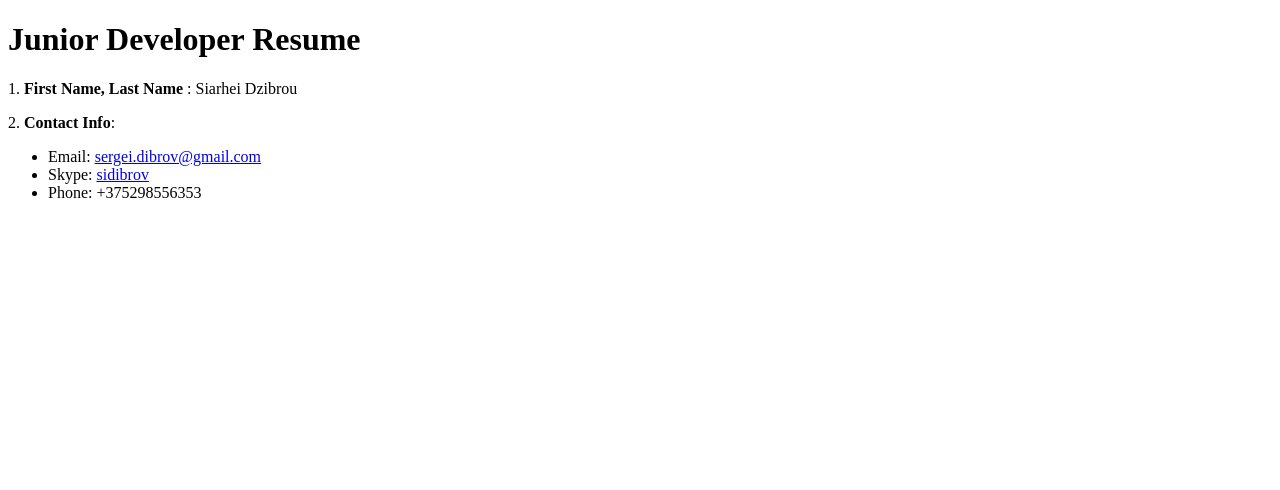
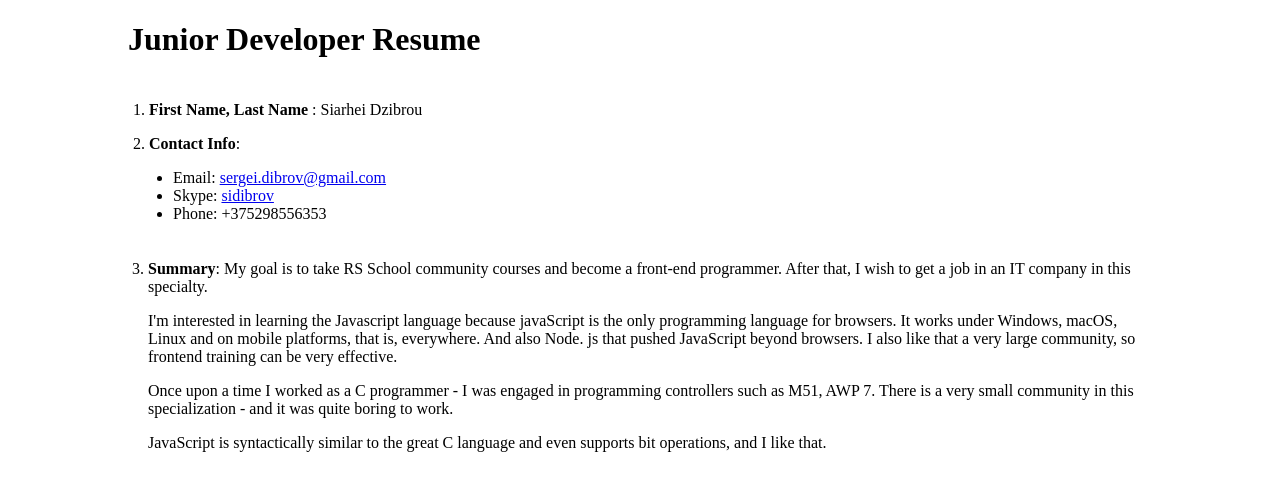
Before and after one commit to sidibrov/rsschool-cv, a plain HTML site: page index.html in a window 1280 px wide. Drawn offline with Linux system fonts and the light colour scheme.

Commit message:
feat: add items 3 of CV, add stylesheet

```diff
--- a/index.html
+++ b/index.html
@@ -4,6 +4,7 @@
     <meta charset="UTF-8">
     <meta name="viewport" content="width=device-width, initial-scale=1.0">
     <meta http-equiv="X-UA-Compatible" content="ie=edge">
+    <link rel="stylesheet" href="style.css">
     <title>Rsschool-cv-html</title>
 </head>
 <body>
@@ -20,5 +21,20 @@
     </div>
     </div>
     <div class="clearfix"></div>
+    <ol start="3">
+        <li>
+            <p><strong>Summary</strong>:
+                My goal is to take RS School community courses and become a front-end programmer. After that, I wish to
+                get a job in an IT company in this specialty.</p>
+            <p>I'm interested in learning the Javascript language because javaScript is the only programming language
+                for browsers. It works under Windows, macOS, Linux and on mobile platforms, that is, everywhere. And
+                also Node. js that pushed JavaScript beyond browsers. I also like that a very large community, so
+                frontend training can be very effective.</p>
+            <p>Once upon a time I worked as a C programmer - I was engaged in programming controllers such as M51, AWP
+                7. There is a very small community in this specialization - and it was quite boring to work.</p>
+            <p>JavaScript is syntactically similar to the great C language and even supports bit operations, and I like
+                that.</p>
+        </li>
+    </ol>
 </body>
 </html>
--- /dev/null
+++ b/style.css
@@ -0,0 +1,16 @@
+body {
+    width: 1024px;
+    margin: 0 auto;
+}
+
+ol {
+    padding-left: 20px;
+}
+
+.info-container {
+    padding: 5px;
+    float: left;
+}
+.clearfix {
+    clear: both;
+}
```
